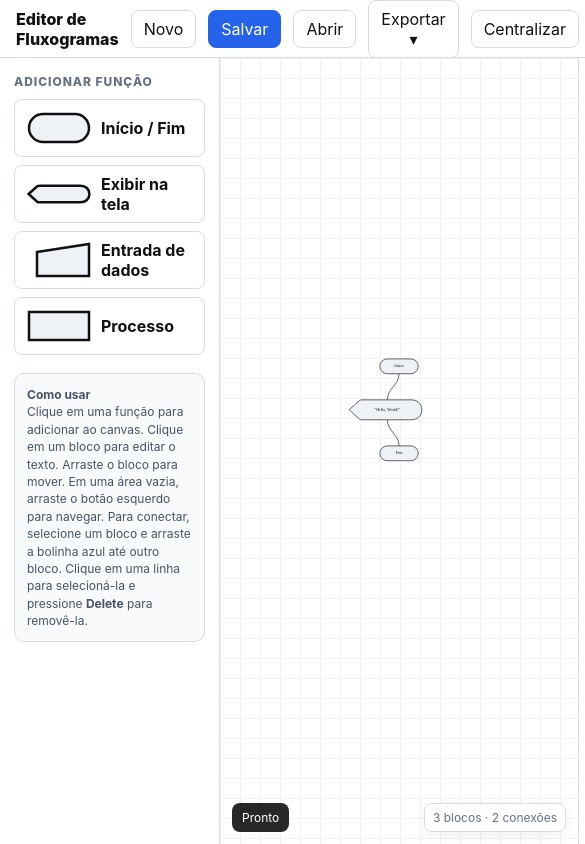
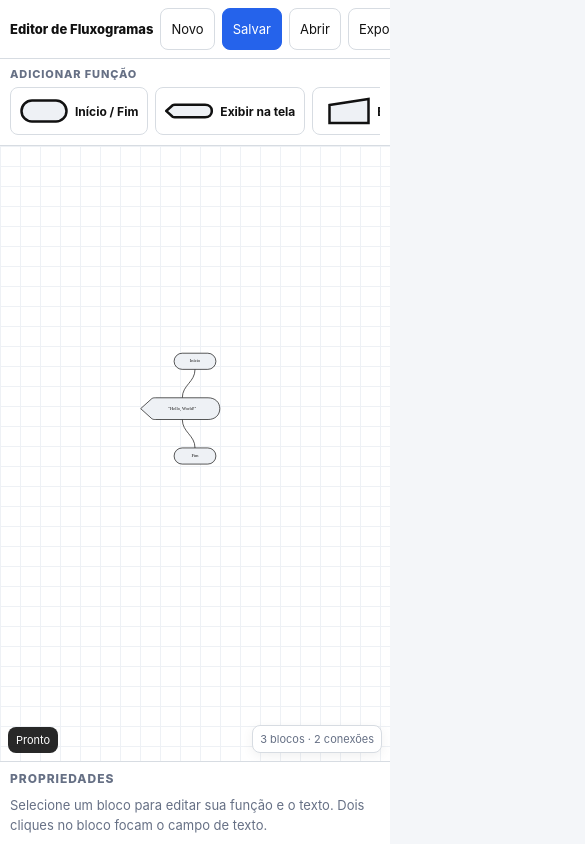
Before and after one commit to lnyzz/Editor-de-Fluxogramas, a plain HTML site: page index.html in a window 390 px wide. Shown: the top 844 px of the page, 585 px wide, since content can reach past the window. Drawn offline with Linux system fonts and the light colour scheme.

Commit message:
Add responsive styles for small screens

```diff
--- a/index.html
+++ b/index.html
@@ -140,6 +140,138 @@
     border-radius:8px;padding:7px 10px;font-size:12px;opacity:.9
   }
   .tiny{font-size:11px;color:var(--muted);margin-top:5px}
+
+  /* Ajustes para telas pequenas e dispositivos touch */
+  #canvas{
+    touch-action:none;
+    -webkit-user-select:none;
+    user-select:none;
+  }
+
+  @media (max-width: 800px){
+    body{overflow:hidden}
+
+    .app{
+      grid-template-rows:auto 1fr;
+    }
+
+    header{
+      min-height:56px;
+      height:auto;
+      padding:8px 10px;
+      gap:7px;
+      overflow-x:auto;
+      overflow-y:hidden;
+      -webkit-overflow-scrolling:touch;
+      scrollbar-width:none;
+    }
+    header::-webkit-scrollbar{display:none}
+    .brand{
+      font-size:14px;
+      flex:0 0 auto;
+    }
+    header button{
+      min-height:42px;
+      padding:9px 11px;
+      white-space:nowrap;
+      flex:0 0 auto;
+    }
+    .autosave{display:none}
+
+    .workspace{
+      grid-template-columns:1fr;
+      grid-template-rows:auto minmax(0,1fr) auto;
+      grid-template-areas:
+        "sidebar"
+        "canvas"
+        "inspector";
+      min-height:0;
+    }
+
+    .sidebar{
+      grid-area:sidebar;
+      border-right:0;
+      border-bottom:1px solid var(--border);
+      padding:8px 10px;
+      overflow:hidden;
+    }
+    .sidebar .section-title{
+      margin:0 0 6px;
+      font-size:11px;
+    }
+    .palette{
+      display:flex;
+      gap:7px;
+      overflow-x:auto;
+      overflow-y:hidden;
+      padding-bottom:2px;
+      -webkit-overflow-scrolling:touch;
+      scrollbar-width:none;
+    }
+    .palette::-webkit-scrollbar{display:none}
+    .palette button{
+      width:auto;
+      min-width:max-content;
+      min-height:48px;
+      padding:6px 9px;
+      flex:0 0 auto;
+      gap:7px;
+    }
+    .palette button span{font-size:12px}
+    .palette-icon{
+      width:48px;
+      height:30px;
+      flex:0 0 48px;
+    }
+    .help{display:none}
+
+    .canvas-wrap{
+      grid-area:canvas;
+      min-height:0;
+      width:100%;
+    }
+    .status{
+      left:8px;
+      bottom:8px;
+      font-size:11px;
+      padding:6px 8px;
+    }
+    .stats{
+      right:8px;
+      bottom:8px;
+      font-size:11px;
+      padding:6px 7px;
+    }
+
+    .inspector{
+      grid-area:inspector;
+      border-left:0;
+      border-top:1px solid var(--border);
+      padding:9px 10px;
+      max-height:230px;
+      overflow:auto;
+      -webkit-overflow-scrolling:touch;
+    }
+    .inspector .section-title{margin-top:0}
+    .actions button{min-height:42px}
+    textarea{min-height:72px}
+
+    .export-dropdown{
+      position:fixed;
+      right:8px;
+      top:58px;
+      min-width:180px;
+    }
+  }
+
+  @media (max-width: 480px){
+    .brand{font-size:13px}
+    header button{font-size:13px;padding:9px 10px}
+    .workspace{grid-template-rows:auto minmax(0,1fr) auto}
+    .inspector{max-height:215px}
+    .stats{bottom:8px}
+  }
+
 </style>
 </head>
 <body>
```
